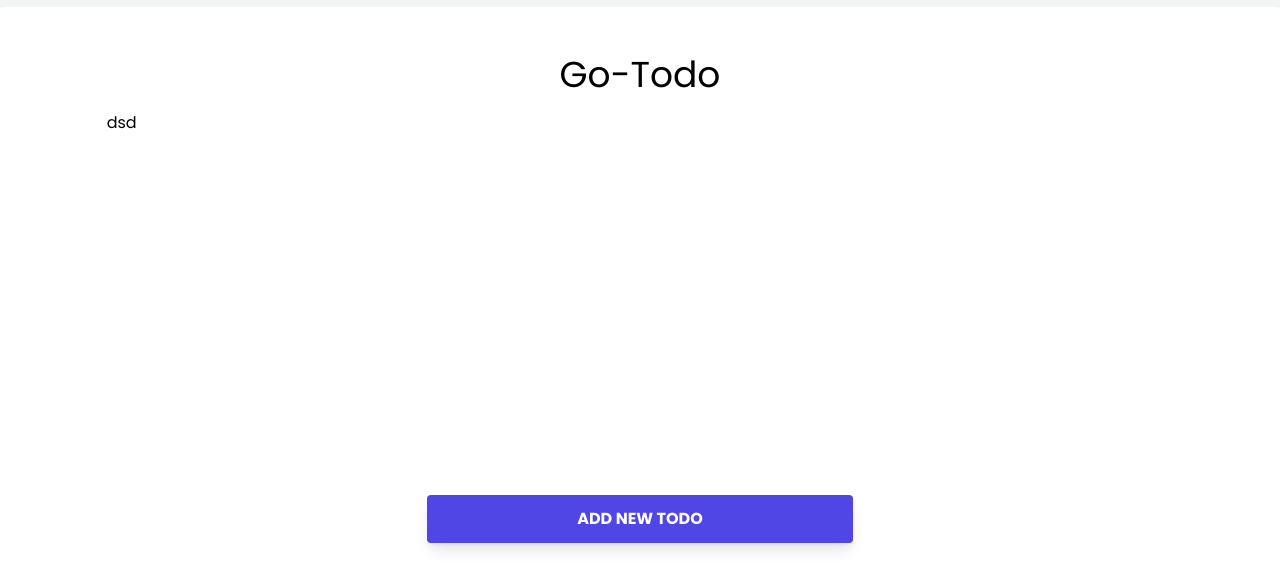
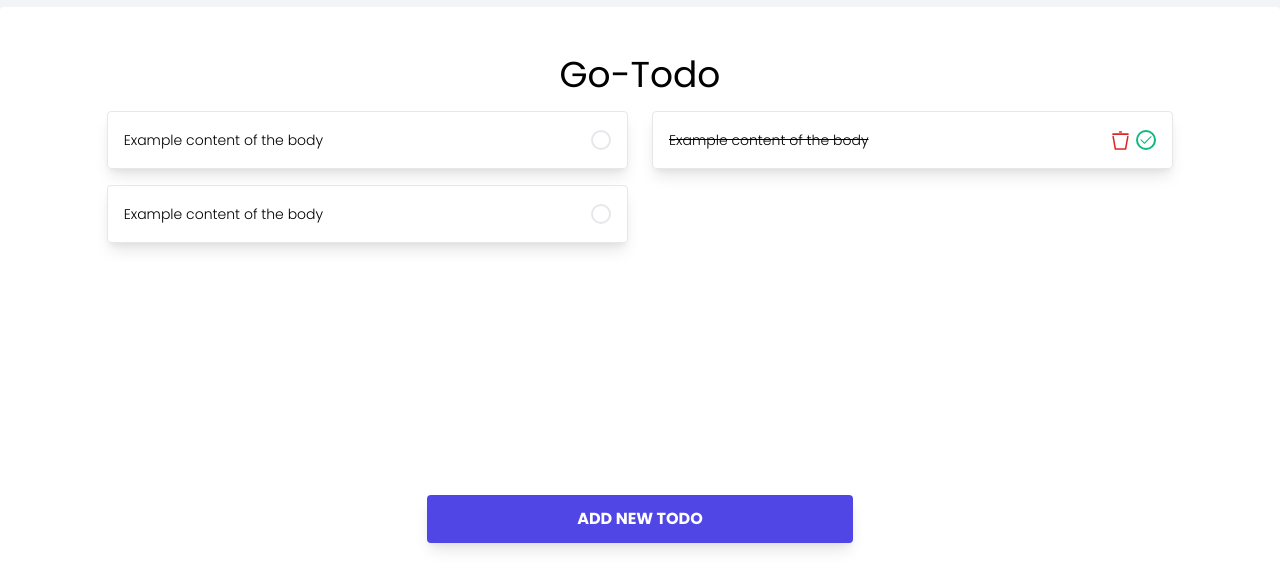
Before and after one commit to djboboch/go-todo-frontend, a Vue app: page / in a window 1280 px wide. Shown: the part 137-722 px from the top of the page. Built offline with nearby package versions, Linux system fonts and the light colour scheme.

Commit message:
Using Post List

```diff
--- a/src/App.vue
+++ b/src/App.vue
@@ -1,7 +1,7 @@
 <template>
   <div class="container mx-auto grid grid-cols-12">
     <Board>
-      dsd
+      <PostList />
     </Board>
   </div>
 </template>
@@ -9,11 +9,13 @@
 <script lang="ts">
 import { defineComponent } from "vue";
 import Board from "./components/Board.vue";
+import PostList from "./components/PostList.vue"
 
 export default defineComponent({
   name: "App",
   components: {
     Board,
+    PostList
   },
 });
 </script>
```
